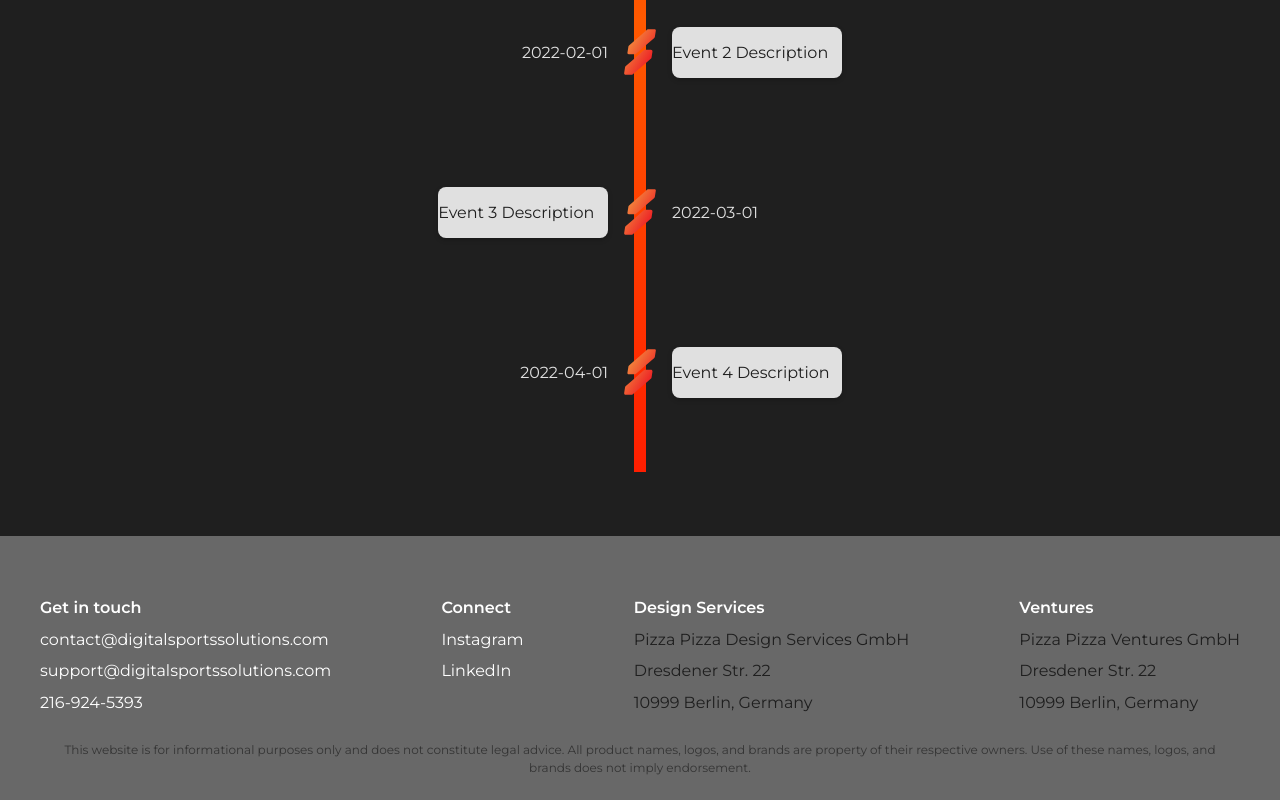
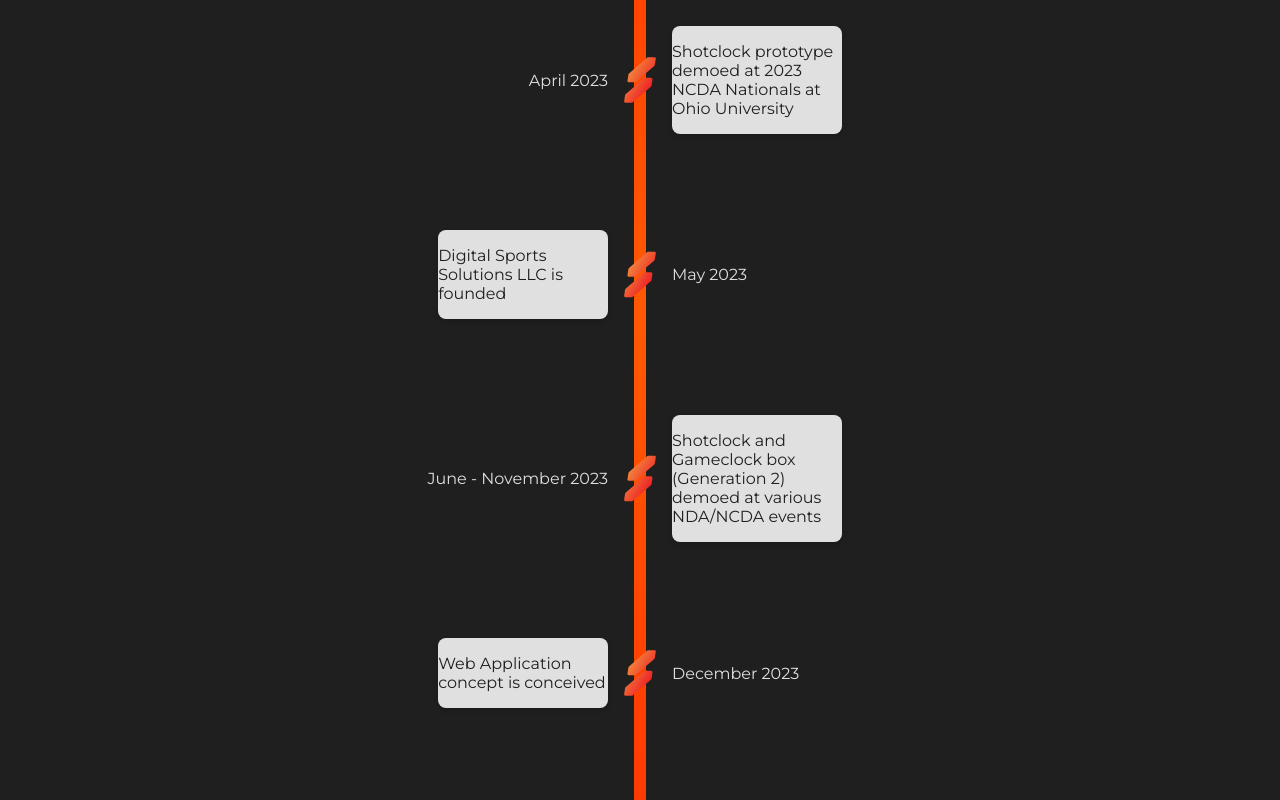
Before and after one commit to Digital-Sports-Solutions-Official/DSS-website, a React (Vite) app: page /about in a window 1280 px wide. Shown: the part 1280-2080 px from the top of the page. Built offline with nearby package versions, Linux system fonts and the light colour scheme.

Commit message:
Events now slide-in as they are scrolled into view

```diff
--- a/src/routes/About/Timeline2.css
+++ b/src/routes/About/Timeline2.css
@@ -69,15 +69,13 @@
     width: 4rem;
     order: 2;
     z-index: 2;
-    transition: transform 0.3s ease-in-out;
-    transition: filter 0.3s ease-in-out;
+    transition: transform 0.5s ease-in-out, filter 1s ease-in-out;
     filter: none;
 }
 
 .Timeline .selected .indicator {
     transform: scale(120%);
-    transition: transform 0.3s ease-in-out;
-    transition: filter 0.3s ease-in-out;
+    transition: transform 1s ease-in-out, filter 1s ease-in-out;
     filter: brightness(0) invert(1);
 }
 
--- a/src/routes/About/Timeline2.tsx
+++ b/src/routes/About/Timeline2.tsx
@@ -1,48 +1,77 @@
-/* Noah Klein */
-import { useState, useEffect } from 'react';
+import { useState, useEffect, useRef } from 'react';
 import './Timeline2.css';
 
 const events = [
-    { date: '2022-01-01', description: 'Event 1 Description' },
-    { date: '2022-02-01', description: 'Event 2 Description' },
-    { date: '2022-03-01', description: 'Event 3 Description' },
-    { date: '2022-04-01', description: 'Event 4 Description' },
+    { date: 'Oct. 2022', description: 'The Digital Shotclock concept is conceived' },
+    { date: 'April 2023', description: 'Shotclock prototype demoed at 2023 NCDA Nationals at Ohio University' },
+    { date: 'May 2023', description: 'Digital Sports Solutions LLC is founded' },
+    { date: 'June - November 2023', description: 'Shotclock and Gameclock box (Generation 2) demoed at various NDA/NCDA events' },
+    { date: 'December 2023', description: 'Web Application concept is conceived' },
+    { date: 'April 2024', description: 'Generation 2 Game Manager Box and Web Application demoed at 2024 NCDA Nationals.' },
+    { date: 'May 2024', description: 'Total ecosystem begins development' },
 ];
 
 const Timeline2 = () => {
-    const [animate, setAnimate] = useState<boolean>(false);
     const [selected, setSelected] = useState<number>(0);
+    const eventRefs = useRef<(HTMLDivElement | null)[]>([]);
 
     useEffect(() => {
-        // Trigger animation on mount
-        setAnimate(true);
+        const observer = new IntersectionObserver(
+            (entries) => {
+                entries.forEach((entry) => {
+                    const index = eventRefs.current.indexOf(entry.target as HTMLDivElement);
+
+                    if (entry.isIntersecting && index !== -1) {
+                        // Update the selected index when the entry comes into view
+                        setSelected(index);
+                        entry.target.classList.add('slide-in');
+                    }
+                });
+            },
+            { threshold: 0.7 } // Trigger when 70% of the element is visible
+        );
+
+        eventRefs.current.forEach((event) => {
+            if (event) {
+                observer.observe(event);
+            }
+        });
+
+        return () => {
+            eventRefs.current.forEach((event) => {
+                if (event) {
+                    observer.unobserve(event);
+                }
+            });
+        };
     }, []);
-
-    const handleEventClick = (index: number) => {
-        setSelected(index);
-    }
 
     return (
         <div className="Timeline column">
             {events.map((event, index) => (
-                <div className={`row entry${index % 2 == 0 ? ' even' : ' odd'}${index == selected ? ' selected' : ''}`}>
-
-                    <div className='date-box'>
+                <div
+                    key={index}
+                    className={`row entry${index % 2 === 0 ? ' even' : ' odd'}${index === selected ? ' selected' : ''}`}
+                >
+                    <div className="date-box">
                         {event.date}
                     </div>
 
-                    <img className="indicator" src='/DSS_LogoMark_FullColor.svg' />
+                    <img className="indicator" src="/DSS_LogoMark_FullColor.svg" />
 
-                    <div className={`event-box${animate ? ' slide-in' : ''}`} onClick={() => handleEventClick(index)}>
-                        <div className='event'>
+                    <div
+                        ref={(el) => (eventRefs.current[index] = el)}
+                        className={`event-box`}
+                    >
+                        <div className="event">
                             <p>{event.description}</p>
                         </div>
                     </div>
-
                 </div>
             ))}
-            <div className='line' />
-        </div >
+            <div className="line" />
+        </div>
     );
 };
+
 export default Timeline2;
```
